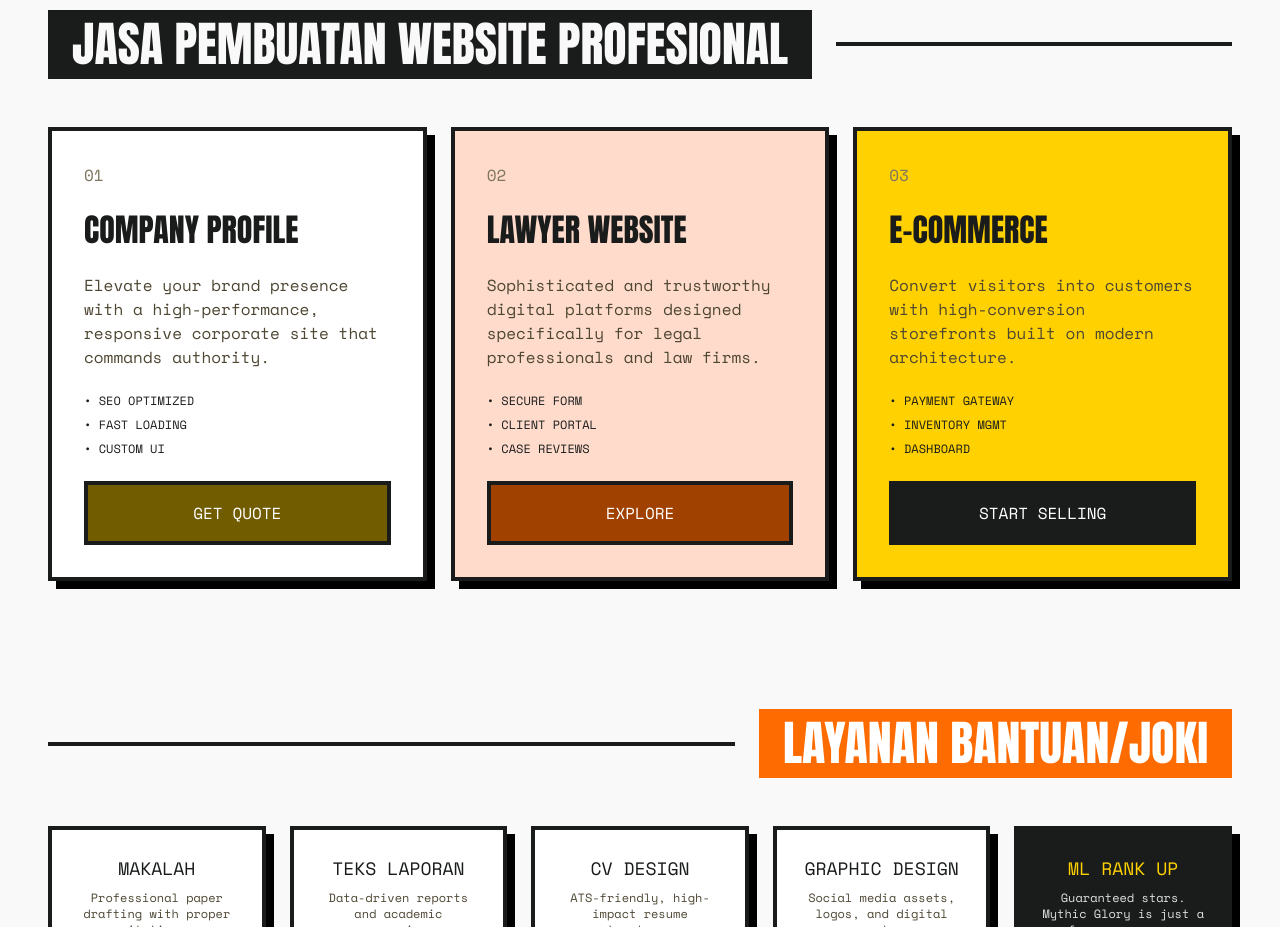
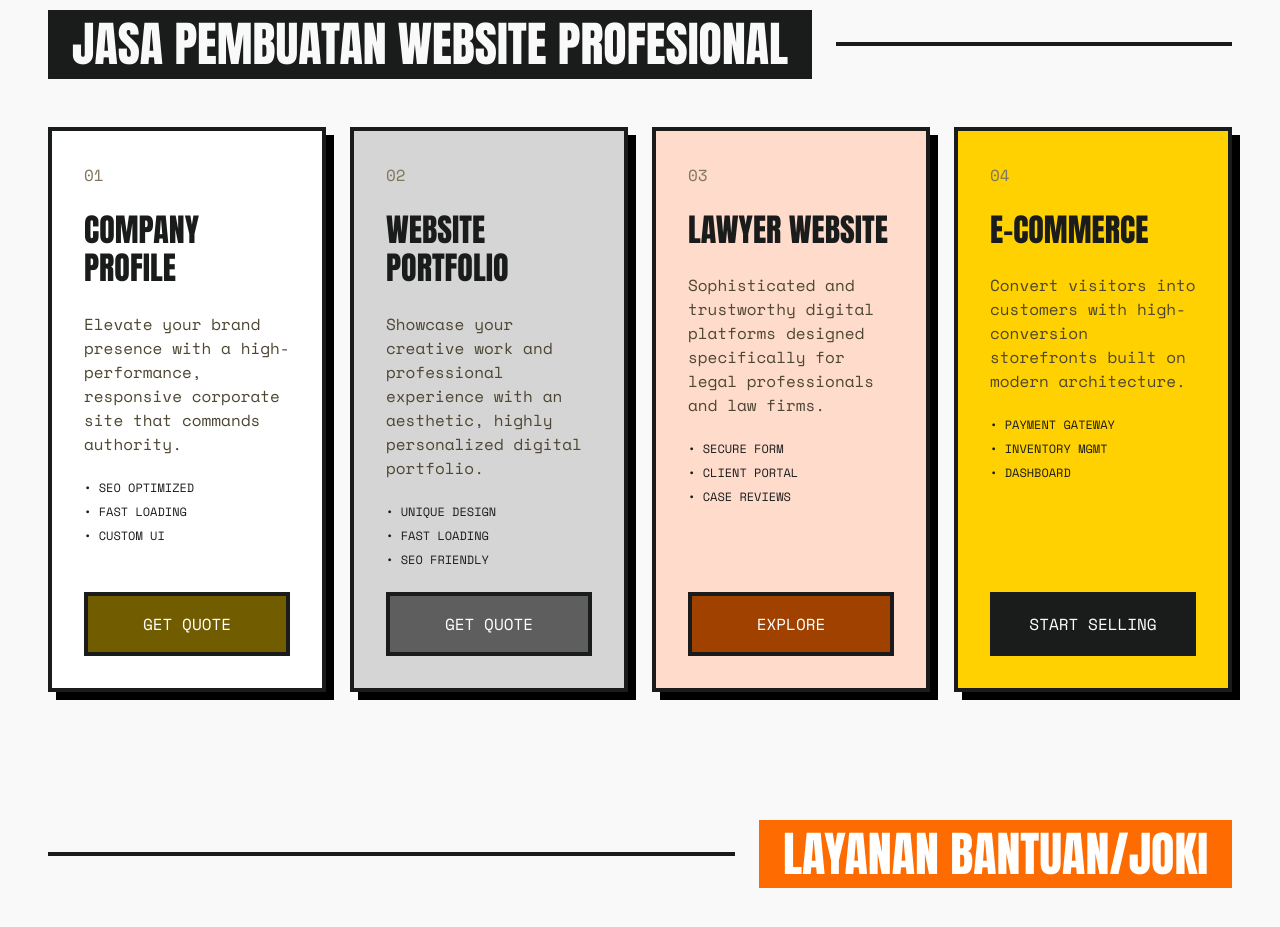
Before and after one commit to heykhaje/Khaje-Studio, a Next.js app: page /layanan in a window 1280 px wide. Shown: the part 900-1827 px from the top of the page. Built offline with nearby package versions, Linux system fonts and the light colour scheme; a web font is replaced by a local one.

Commit message:
feat: add website portfolio service card

```diff
--- a/src/app/layanan/page.tsx
+++ b/src/app/layanan/page.tsx
@@ -26,7 +26,7 @@ export default function Services() {
           <h2 className="font-headline-lg text-headline-md md:text-headline-lg uppercase bg-on-surface text-background px-6 py-2">Jasa Pembuatan Website Profesional</h2>
           <div className="h-1 flex-grow bg-on-surface hidden md:block"></div>
         </div>
-        <div className="grid grid-cols-1 md:grid-cols-3 gap-gutter">
+        <div className="grid grid-cols-1 md:grid-cols-2 lg:grid-cols-4 gap-gutter">
           {/* Card 1: Company Profile */}
           <div className="neo-brutalist-border bg-white p-8 flex flex-col gap-6 neo-brutalist-shadow hover-lift transition-all group">
             <div className="flex justify-between items-start">
@@ -42,10 +42,25 @@ export default function Services() {
             <a href="https://wa.me/message/CCBS3IH7YETTC1" target="_blank" rel="noopener noreferrer" className="inline-block text-center mt-auto neo-brutalist-border bg-primary px-6 py-4 text-white font-label-bold uppercase hover:bg-on-surface transition-colors">GET QUOTE</a>
           </div>
 
-          {/* Card 2: Lawyer Website */}
+          {/* Card 1.5: Website Portfolio */}
+          <div className="neo-brutalist-border bg-tertiary-container p-8 flex flex-col gap-6 neo-brutalist-shadow hover-lift transition-all group">
+            <div className="flex justify-between items-start">
+              <span className="font-label-bold text-outline">02</span>
+            </div>
+            <h3 className="font-headline-md text-headline-md uppercase">Website Portfolio</h3>
+            <p className="text-on-surface-variant">Showcase your creative work and professional experience with an aesthetic, highly personalized digital portfolio.</p>
+            <ul className="flex flex-col gap-2 font-label-bold text-xs uppercase">
+              <li>• UNIQUE DESIGN</li>
+              <li>• FAST LOADING</li>
+              <li>• SEO FRIENDLY</li>
+            </ul>
+            <a href="https://wa.me/message/CCBS3IH7YETTC1" target="_blank" rel="noopener noreferrer" className="inline-block text-center mt-auto neo-brutalist-border bg-tertiary px-6 py-4 text-white font-label-bold uppercase hover:bg-on-surface transition-colors">GET QUOTE</a>
+          </div>
+
+          {/* Card 3: Lawyer Website */}
           <div className="neo-brutalist-border bg-secondary-fixed p-8 flex flex-col gap-6 neo-brutalist-shadow hover-lift transition-all">
             <div className="flex justify-between items-start">
-              <span className="font-label-bold text-outline">02</span>
+              <span className="font-label-bold text-outline">03</span>
             </div>
             <h3 className="font-headline-md text-headline-md uppercase">Lawyer Website</h3>
             <p className="text-on-surface-variant">Sophisticated and trustworthy digital platforms designed specifically for legal professionals and law firms.</p>
@@ -57,10 +72,10 @@ export default function Services() {
             <a href="https://wa.me/message/CCBS3IH7YETTC1" target="_blank" rel="noopener noreferrer" className="inline-block text-center mt-auto neo-brutalist-border bg-secondary px-6 py-4 text-white font-label-bold uppercase hover:bg-on-surface transition-colors">EXPLORE</a>
           </div>
 
-          {/* Card 3: e-Commerce */}
+          {/* Card 4: e-Commerce */}
           <div className="neo-brutalist-border bg-primary-container p-8 flex flex-col gap-6 neo-brutalist-shadow hover-lift transition-all">
             <div className="flex justify-between items-start">
-              <span className="font-label-bold text-outline">03</span>
+              <span className="font-label-bold text-outline">04</span>
             </div>
             <h3 className="font-headline-md text-headline-md uppercase">e-Commerce</h3>
             <p className="text-on-surface-variant">Convert visitors into customers with high-conversion storefronts built on modern architecture.</p>
```
